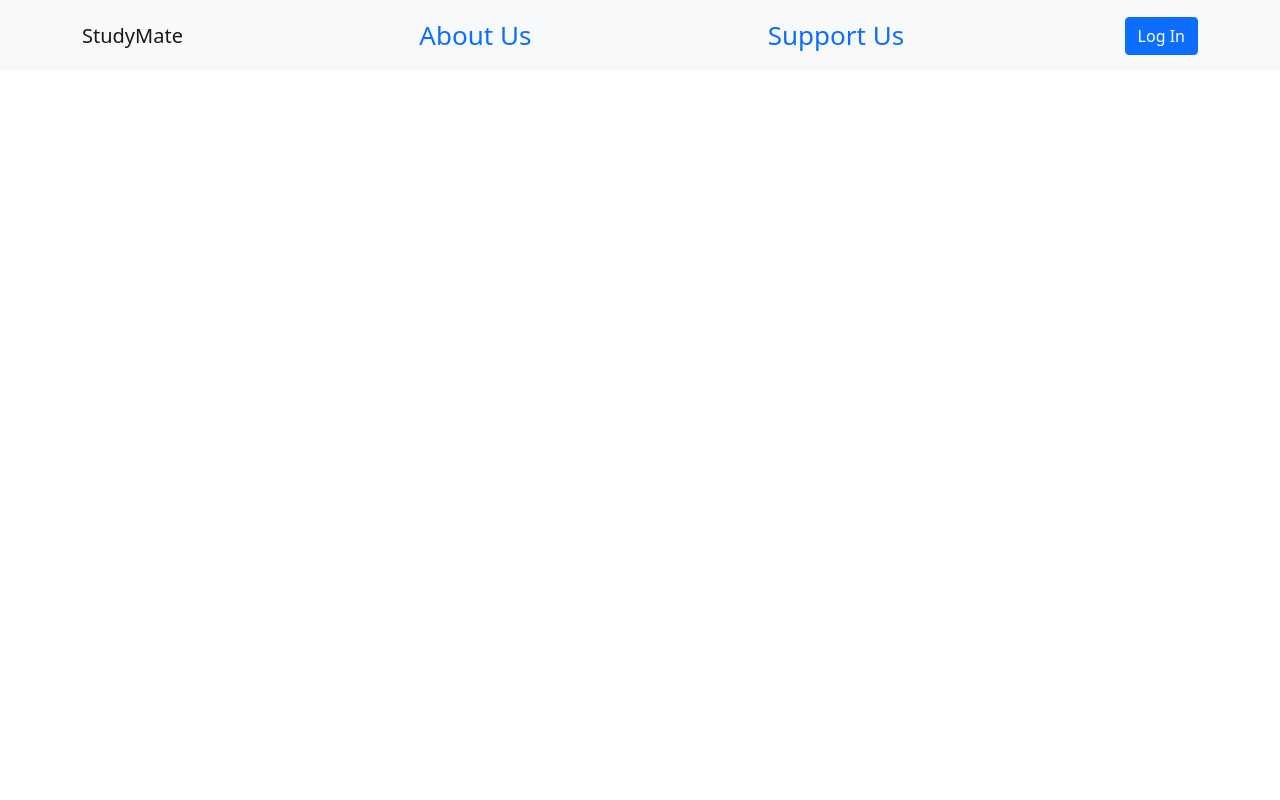
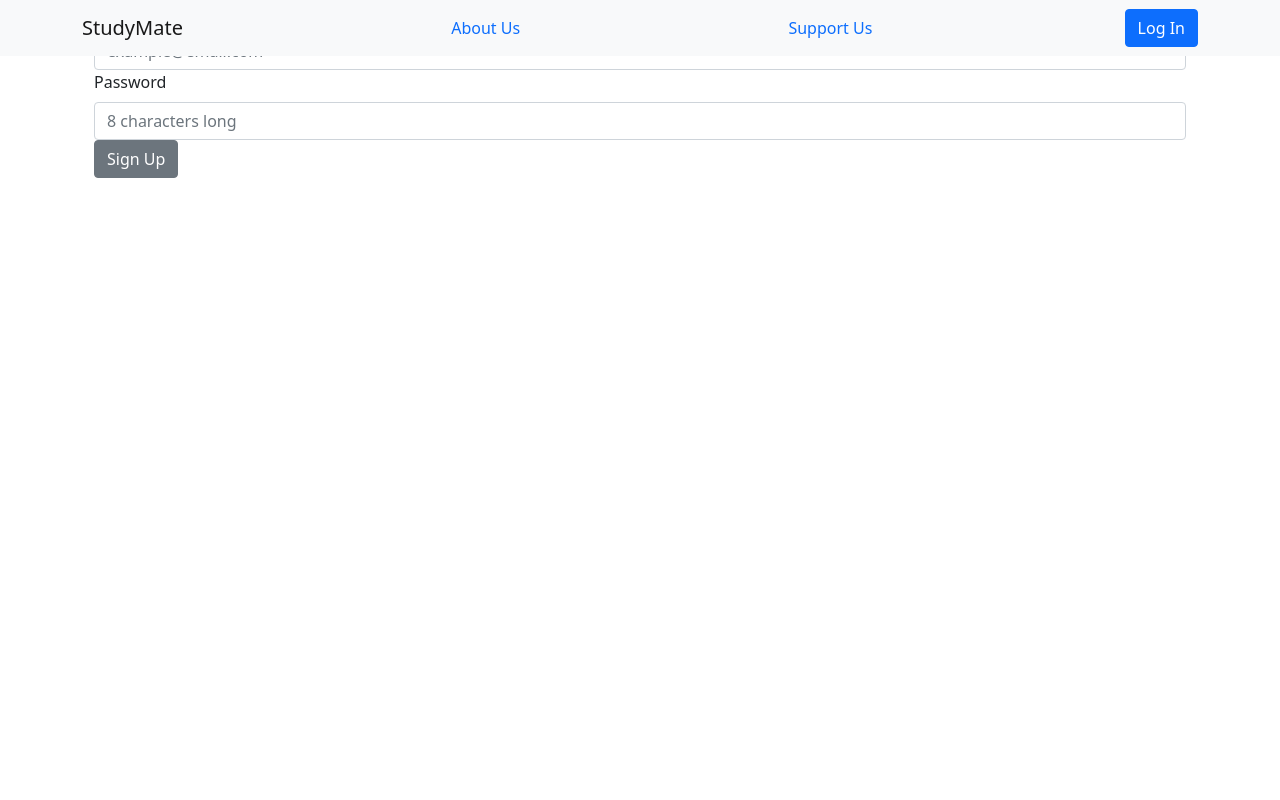
Before and after one commit to bleuLenny/StudyMates, a React (Create React App) app in the folder frontend/: page / in a window 1280 px wide. Shown: the top 800 px of the page. Built offline with nearby package versions, Linux system fonts and the light colour scheme.

Commit message:
Fixed rotuing forf app

```diff
--- a/frontend/src/App.js
+++ b/frontend/src/App.js
@@ -1,18 +1,10 @@
-import "./App.css";
-import { BrowserRouter as Router, Route, Routes } from "react-router-dom";
-import Welcome from "./pages/WelcomePage";
-function App() {
+import Routing from "./Routing";
+const App = () => {
   return (
-    <div className="App">
-      <Router>
-        <div className="container">
-          <Routes>
-            <Route path='/' element={<Welcome />} />
-          </Routes>
-        </div>
-      </Router>
+    <div>
+      <Routing />
     </div>
   );
-}
+};
 
 export default App;
--- a/frontend/src/Routing.jsx
+++ b/frontend/src/Routing.jsx
@@ -1,17 +1,17 @@
-import React from "react";
-import { Router, Route, Routes } from "react-router-dom";
+import { BrowserRouter as Router, Route, Routes } from "react-router-dom";
 import Welcome from "./pages/WelcomePage";
-
-export const Routing = () => {
+function Routing() {
   return (
+    <div className="routing">
       <Router>
         <div className="container">
           <Routes>
-          <Route path="/about" element={<Welcome />} />
+            <Route path='/' element={<Welcome />} />
           </Routes>
         </div>
       </Router>
+    </div>
   );
-};
+}
 
 export default Routing;
```
Lines whose indentation alone changed are shown as unchanged.
